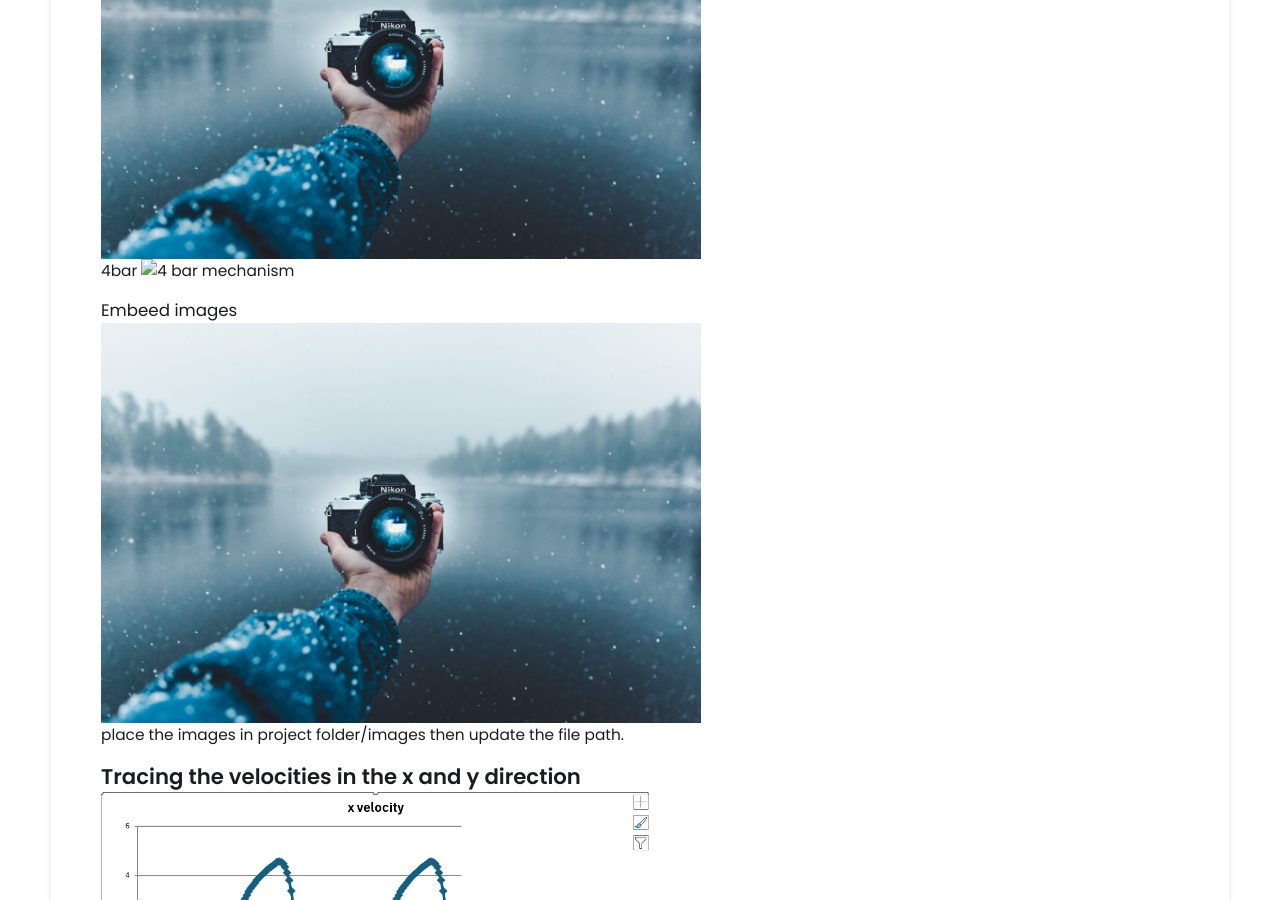
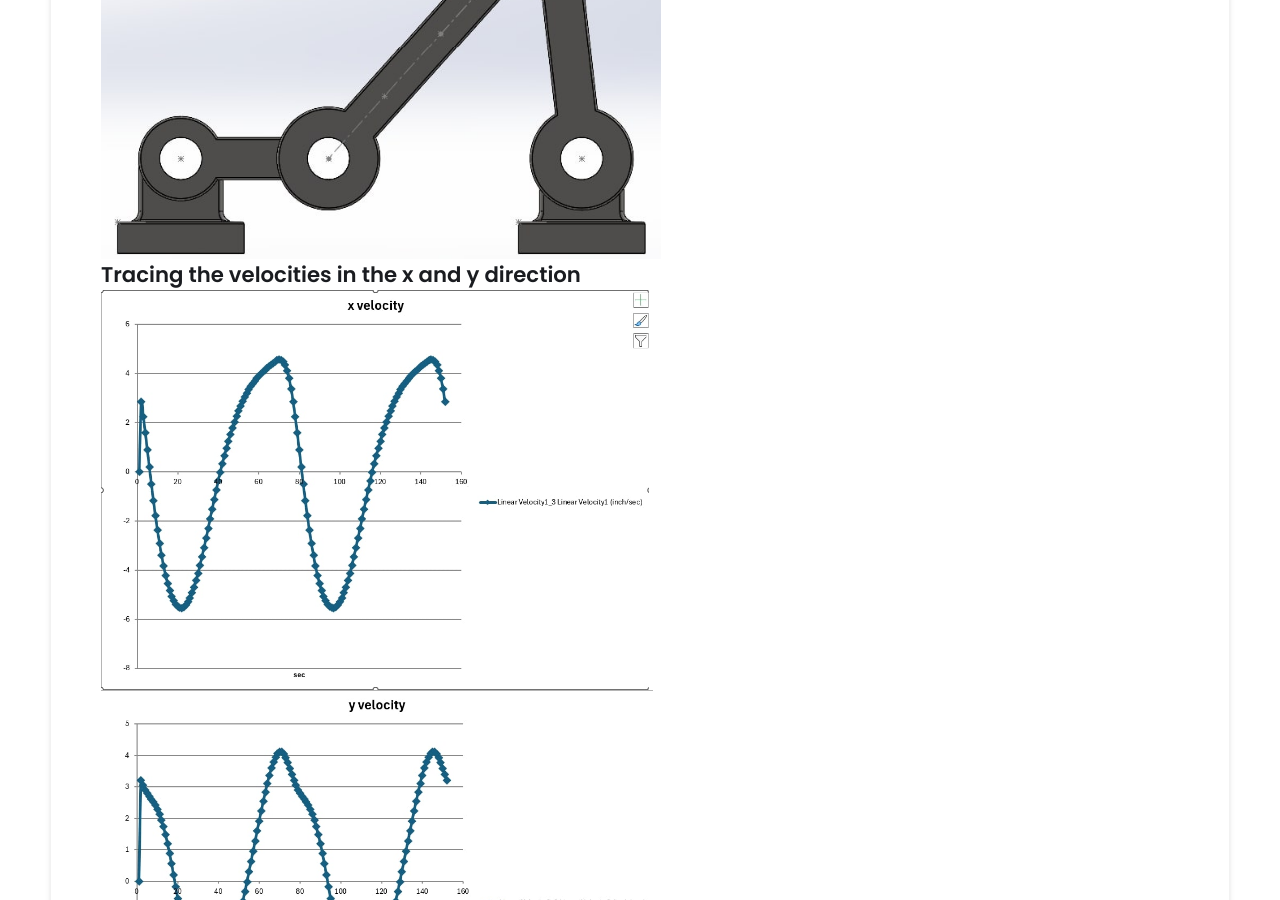
Before and after one commit to michael-vuong/michael-vuong.github.io, a Jekyll site: the page built from _projects/ME360 Electromechanical Design/index.md, in a window 1280 px wide and 900 px high, scrolled down 933 px. Built offline with Jekyll 4.4.1, drawn with Linux system fonts in a browser that asks for light colours.

Commit message:
Update index.md

```diff
--- a/_projects/ME360 Electromechanical Design/index.md
+++ b/_projects/ME360 Electromechanical Design/index.md
@@ -10,14 +10,7 @@ main-image: /ME360-Banner-Image-Half-600x500.jpg
 ---
 # 4 Bar Mechanism
 My first tutorial assembling and analysing the motion of a 4 bar mechanism
-
-{% include image-gallery.html images="image-optimisation-scaled.jpg" height="400" %}
-4bar
-<img src="images/4bar.jpg" alt="4 bar mechanism" width="400">
-
-### Embeed images
-{% include image-gallery.html images="image-optimisation-scaled.jpg" height="400" %}
-place the images in project folder/images then update the file path.
+{% include image-gallery.html images="4bar.jpg" height="400" %}
 
 ## Tracing the velocities in the x and y direction
 {% include image-gallery.html images="x-velocity.jpg" height="400" %}
```
